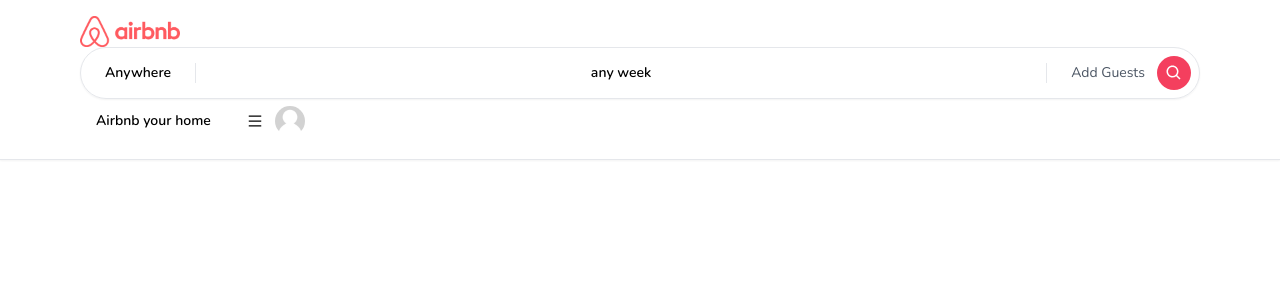
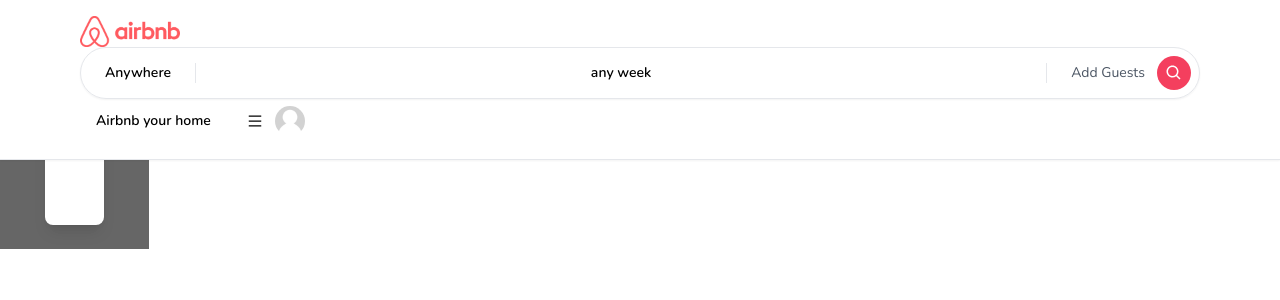
Before and after one commit to ajaxwd/airbnb-clone, a Next.js app: page / in a window 1280 px wide. Shown: the top 300 px of the page. Built offline with nearby package versions, Linux system fonts and the light colour scheme.

Commit message:
modal login

```diff
--- /dev/null
+++ b/app/components/Button.tsx
@@ -0,0 +1,25 @@
+import { IconType } from "react-icons";
+
+interface ButtonProps {
+    label: string;
+    onClick: (e: React.MouseEvent<HTMLButtonElement>) => void;
+    disable?: boolean;
+    outline?: boolean;
+    small?: boolean;
+    icon?: IconType;
+}
+
+const Button: React.FC<ButtonProps> = ({
+    label,
+    onClick,
+    disable,
+    outline,
+    small,
+    icon
+}) => {
+  return (
+    <button></button>
+  )
+}
+
+export default Button
--- a/app/components/modal/Modal.tsx
+++ b/app/components/modal/Modal.tsx
@@ -2,6 +2,7 @@
 
 import { useCallback, useEffect, useState } from "react";
 import { IoMdClose } from 'react-icons/io'
+import Button from "../Button";
 
 interface ModalProps {
     isOpen?: boolean;
@@ -114,7 +115,9 @@ const Modal: React.FC<ModalProps> = ({
                             relative
                             border-b-[1px]
                         ">
-                                <button className="
+                                <button
+                                    onClick={handleClose}
+                                    className="
                                       p-1
                                       border-0
                                       hover:opacity-70
@@ -124,6 +127,23 @@ const Modal: React.FC<ModalProps> = ({
                                 ">
                                     <IoMdClose size={18}/>
                                 </button>
+                                <div className="text-lg font-semibold">
+                                    {title}
+                                </div>
+                        </div>
+                        <div className="relative p-6 flex-auto">
+                            {body}
+                        </div>
+                        <div className="flex flex-col gap-2 p-6">
+                            <div className="
+                                flex
+                                flex-row
+                                items-center
+                                gap-4
+                                w-full
+                            ">
+                                <Button />
+                            </div>
                         </div>
                     </div>
                 </div>
--- a/app/layout.tsx
+++ b/app/layout.tsx
@@ -20,7 +20,7 @@ export default function RootLayout({
     <html lang="en">
       <body className={font.className}>
         <ClientOnly>
-          <Modal />
+          <Modal title='Hello World' isOpen/>
           <Navbar />
         </ClientOnly>
         {children}</body>
```
